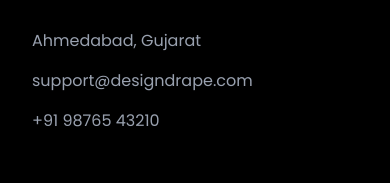
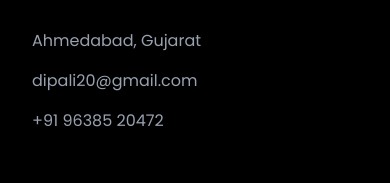
Before and after one commit to Ronakpadmani/designdrape, a Next.js app: page / in a window 390 px wide. Shown: the part 2317-2500 px from the top of the page. Built offline with nearby package versions, Linux system fonts and the light colour scheme; no server answers; the database is empty.

Commit message:
Update contact email and phone number in Footer

```diff
--- a/components/Footer.tsx
+++ b/components/Footer.tsx
@@ -70,11 +70,11 @@ export default function Footer() {
             </p>
 
             <p>
-              support@designdrape.com
+              dipali20@gmail.com
             </p>
 
             <p>
-              +91 98765 43210
+              +91 96385 20472
             </p>
 
           </div>
```
